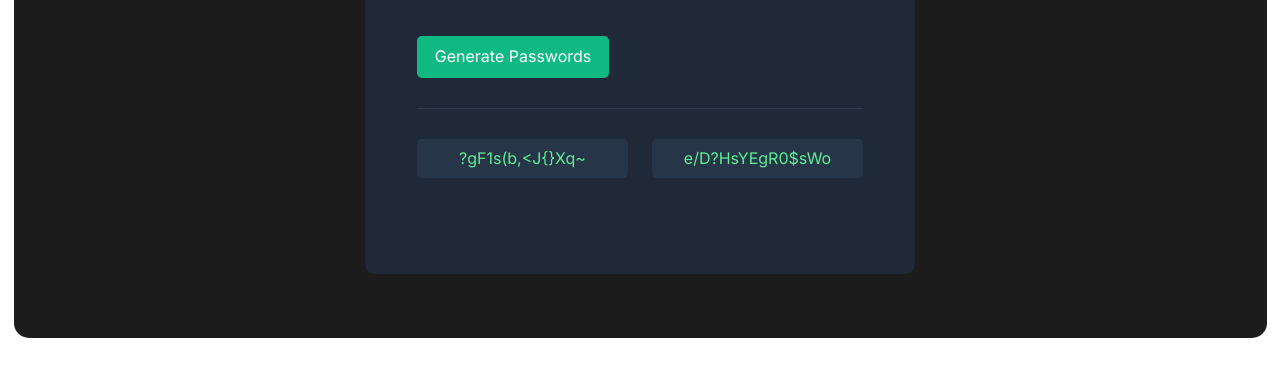
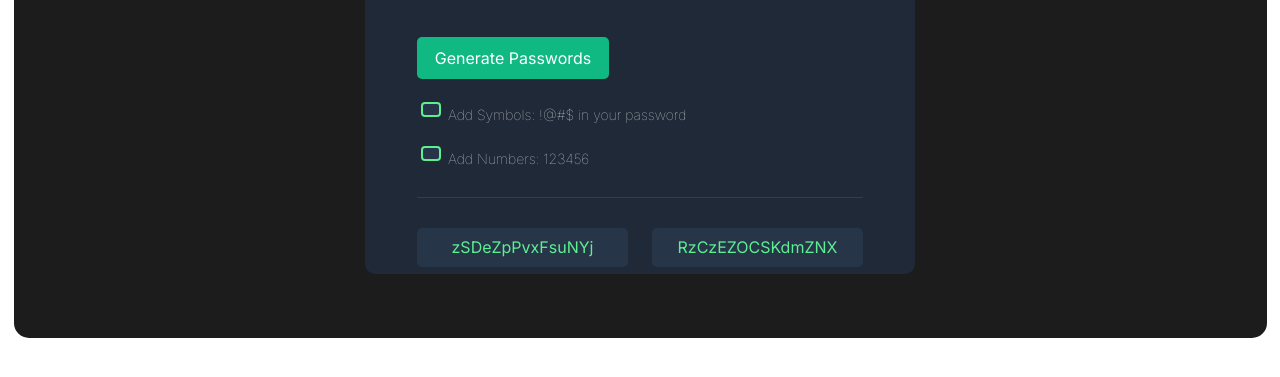
Before and after one commit to Cyrusdavirussss/password-generator, a website built with Vite: page index.html in a window 1280 px wide. Both pictures are taken after a click on the button "Generate Passwords". Shown: the part 401-778 px from the top of the page. Built offline with nearby package versions, Linux system fonts and the light colour scheme.

Commit message:
commit updates
updates to the html css and javascript files.

```diff
--- a/index.css
+++ b/index.css
@@ -40,7 +40,7 @@ body{
     align-items: flex-start;
     padding-left: 52px;
     padding-top: 115px;
-    }
+}
 
 .text, h1{
     color: #FFFFFF;
@@ -66,7 +66,7 @@ body{
 
 }
 
-.btn{
+.btn {
     width: 192px;
     height: 42px;
     background-color: #10B981;
@@ -77,9 +77,39 @@ body{
     padding: 9px 16px;
     margin-top: 20px;
     font-family: "Inter", serif;
+}
 
+/* checkbox-container */
+.checkbox-container {
+    display: flex;
+    align-items: center;
+    margin-top: 20px; /* Add space below the button */
+}
 
+.checkbox-label{
+    margin-left: 0px;
+    color: #D5D4D8;
+    font-size: 14px;
+    font-family: "Inter", serif;
+    font-weight: lighter;
+    font-style: normal;
+    cursor: pointer;
 }
+
+input[type="checkbox"] {
+    width: 20px;
+    height: 15px;
+    background-color: #273549;
+    border: 2px solid #5DEF92;
+    border-radius: 4px;
+    appearance: none;
+    position: relative;
+}
+
+input[type="checkbox"]:checked {
+    background-color: #5DEF92; /* Green background when checked */
+}
+
 
 .center-container {
     display: flex;
@@ -112,5 +142,5 @@ body{
     color: #55F991;
     font-size: 16px;
     font-family: "Inter", serif;
-    opacity: 1;
+
 }
--- a/index.html
+++ b/index.html
@@ -1,5 +1,5 @@
 <html>
-    <head><link rel="stylesheet" href="https://cdnjs.cloudflare.com/ajax/libs/normalize/8.0.1/normalize.css">
+    <head>
 <meta name="viewport" content="width=device-width, initial-scale=1.0" />
 <link rel="preconnect" href="https://fonts.googleapis.com">
 <link rel="preconnect" href="https://fonts.gstatic.com" crossorigin>
@@ -8,8 +8,6 @@
 <link rel="preconnect" href="https://fonts.gstatic.com" crossorigin>
 <link href="https://fonts.googleapis.com/css2?family=Inter:ital,opsz,wght@0,14..32,100..900;1,14..32,100..900&family=Karla:ital,wght@0,200..800;1,200..800&family=Open+Sans:ital,wght@0,300..800;1,300..800&display=swap" rel="stylesheet">
         <link rel="stylesheet" href="index.css">
-
-
     </head>
 <body>
     <div class="wrapper">
@@ -18,6 +16,16 @@
                 <h1 class="text">Generate a <span class="highlights">random password</span></h1>
                 <p class="p-text">Never use an insecure password again.</p>
                 <button class="btn">Generate Passwords</button>
+                <div class="checkbox-container">
+                    <label class="checkbox-label">
+                        <input type="checkbox" id="include-symbols"> Add Symbols: !@#$ in your password
+                    </label>
+                </div>
+                <div class="checkbox-container">
+                    <label class="checkbox-label">
+                        <input type="checkbox" id="include-numbers"> Add Numbers: 123456
+                    </label>
+                </div>
             </div>
             <div class="center-container">
                 <div class="line"></div>
@@ -37,4 +45,4 @@
 
 first i have to use the DOM for the button to grab the element and create addEventListener that calls a function, then create a function() for the button when its clicked it will generate a random password.
 
-i can use the Math.floor() Math.random method which i previously learned in lessons.!!   -->
+i can use the Math.floor() Math.random method which i previously learned in lessons.   -->
--- a/index.js
+++ b/index.js
@@ -3,9 +3,13 @@
 const generateBtn = document.querySelector(".btn")
 const password1El = document.getElementById("password1")
 const password2El = document.getElementById("password2")
+const includeSymbolsCheckbox = document.getElementById("include-symbols")
+const includeNumbersCheckbox = document.getElementById("include-numbers")
 
-const characters = ["A","B","C","D","E","F","G","H","I","J","K","L","M","N","O","P","Q","R","S","T","U","V","W","X","Y","Z","a","b","c","d","e","f","g","h","i","j","k","l","m","n","o","p","q","r","s","t","u","v","w","x","y","z", "0", "1", "2", "3", "4", "5", "6", "7", "8", "9","~","`","!","@","#","$","%","^","&","*","(",")","_","-","+","=","{","[","}","]",",","|",":",";","<",">",".","?",
-"/"];
+
+const letters = "ABCDEFGHIJKLMNOPQRSTUVWXYZabcdefghijklmnopqrstuvwxyz".split("")
+const numbers = "0123456789".split("")
+const symbols = "!@#$%^&*()-_=+[]{}<>?".split("")
 
 
 // Step 2: Add event listener to the button
@@ -16,7 +20,9 @@ generateBtn.addEventListener("click", function(){
 
 // Step 3: Function to generate random passwords
 function generatePasswords() {
-    const passwordLength = 15
+     const characters = updateCharacters()
+
+    let passwordLength = 15
     let password1 = ""
     let password2 = ""
 
@@ -27,12 +33,30 @@ function generatePasswords() {
 
     }
 
-        // Display the generated passwords in the input fields
-        password1El.value = password1
-        password2El.value = password2
+    // Display the generated passwords in the input fields
+    password1El.value = password1
+    password2El.value = password2
 
-        password1El.style.color = "#5DEF92"
-        password2El.style.color ="#5DEF92"
+    includeSymbolsCheckbox.checked = false;
+    includeNumbersCheckbox.checked = false;
+
+    password1El.style.color = "#5DEF92"
+    password2El.style.color ="#5DEF92"
+}
+
+
+function updateCharacters() {
+    let characters = [...letters]
+
+    if (includeSymbolsCheckbox.checked) {
+        characters = characters.concat(symbols)
+    }
+
+    if (includeNumbersCheckbox.checked) {
+        characters = characters.concat(numbers)
+    }
+
+    return characters
 }
 
 
@@ -72,3 +96,18 @@ function copyToClipBoard(inputfield) {
         inputfield.style.color = "#55F991" // Reset to original green color
     }, 3000) // 3-second delay
 }
+
+
+// The toggle ON/OFF symbols/numbers.
+// So we created 2 variables includeSymbolsCheckbox and includeNumbersCheckbox we grab the elements from the html via method getElementByID.
+
+// We created 3 string variables, letters numbers symbols, each variable has strings according to letters numbers and symbols.
+// We used a method .split("") to split each string on its own? Am guessing? Correct me if am wrong on this please.
+
+// Next is we created a function  updateCharacters() inside of this function we created a array variable characters = [...letters] this will always include letters by default
+
+// And we used if statement add symbols if checked  and add numbers if checked ( includeSymbolsCheckbox.checked & includeNumbersCheckbox.checked
+
+// Then we return the updated characters array.
+
+// And now in the generatePassword() function we call the updateCharacters() function with the updated characters array.
```
Lines whose indentation alone changed are shown as unchanged.
